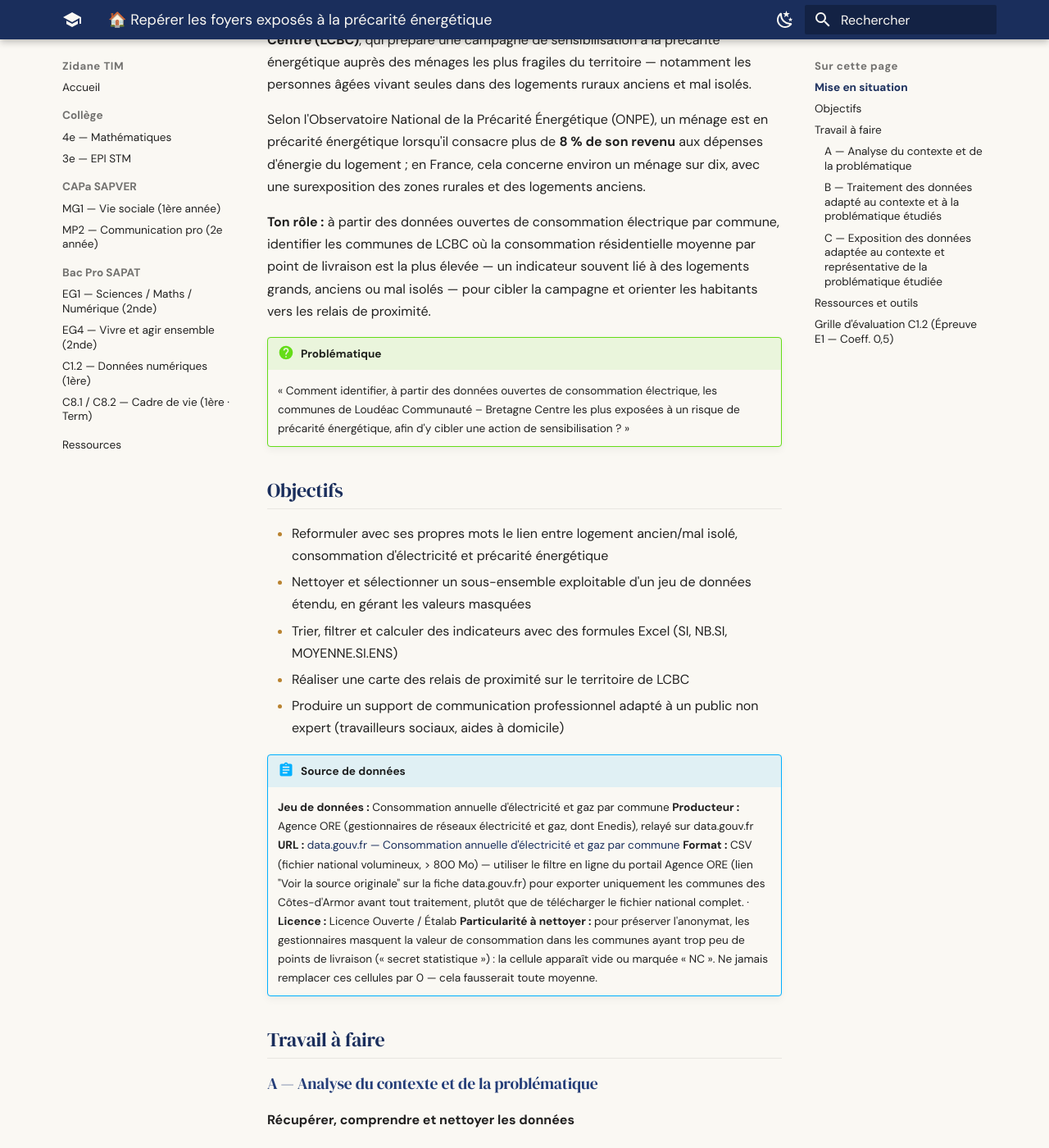
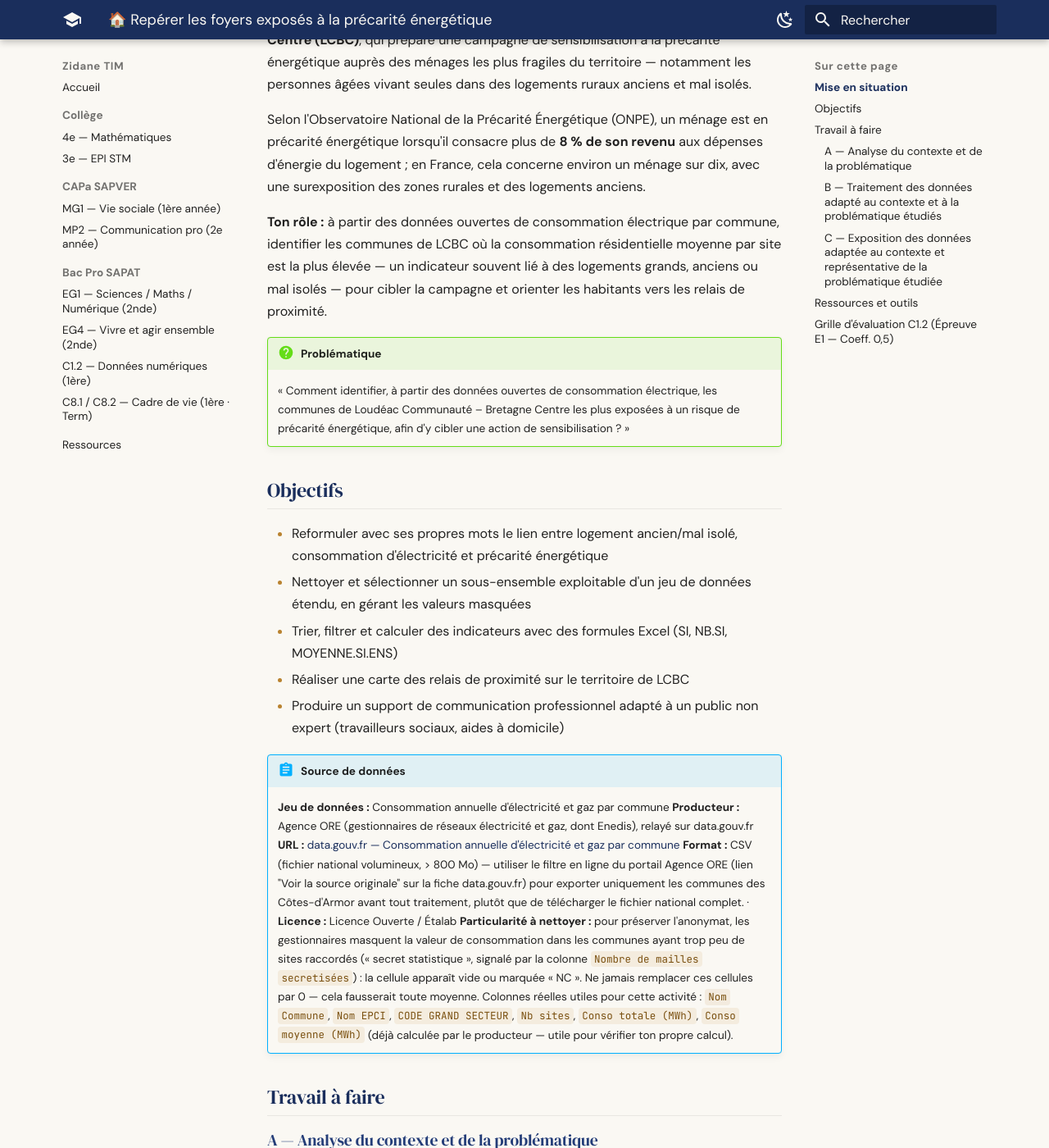
Before and after one commit to zidaneTim/zidane-tim, an MkDocs documentation site: the page built from docs/cours/sapat/activites/c12/energie-lcbc.md, in a window 1280 px wide and 1400 px high, scrolled down 493 px. Shown: the whole window at 82% size. Built offline with MkDocs 1.6.1 and Material for MkDocs 9.7.7, drawn with Linux system fonts in a browser that asks for light colours; some of the changed text lies outside the part shown.

Commit message:
C1.2 Energie : 'points de livraison' n'existe pas dans le fichier ORE reel - renomme en Nb sites (en-tetes verifies par Driss), ajout verification croisee avec Conso moyenne (MWh) deja fournie

```diff
--- a/docs/cours/sapat/activites/c12/energie-lcbc.md
+++ b/docs/cours/sapat/activites/c12/energie-lcbc.md
@@ -26,7 +26,7 @@
 
 Selon l'Observatoire National de la Précarité Énergétique (ONPE), un ménage est en précarité énergétique lorsqu'il consacre plus de **8 % de son revenu** aux dépenses d'énergie du logement ; en France, cela concerne environ un ménage sur dix, avec une surexposition des zones rurales et des logements anciens.
 
-**Ton rôle :** à partir des données ouvertes de consommation électrique par commune, identifier les communes de LCBC où la consommation résidentielle moyenne par point de livraison est la plus élevée — un indicateur souvent lié à des logements grands, anciens ou mal isolés — pour cibler la campagne et orienter les habitants vers les relais de proximité.
+**Ton rôle :** à partir des données ouvertes de consommation électrique par commune, identifier les communes de LCBC où la consommation résidentielle moyenne par site est la plus élevée — un indicateur souvent lié à des logements grands, anciens ou mal isolés — pour cibler la campagne et orienter les habitants vers les relais de proximité.
 
 !!! question "Problématique"
     « Comment identifier, à partir des données ouvertes de consommation électrique, les communes de Loudéac Communauté – Bretagne Centre les plus exposées à un risque de précarité énergétique, afin d'y cibler une action de sensibilisation ? »
@@ -44,7 +44,7 @@
     **Producteur :** Agence ORE (gestionnaires de réseaux électricité et gaz, dont Enedis), relayé sur data.gouv.fr
     **URL :** [data.gouv.fr — Consommation annuelle d'électricité et gaz par commune](https://www.data.gouv.fr/datasets/consommation-annuelle-delectricite-et-gaz-par-commune)
     **Format :** CSV (fichier national volumineux, > 800 Mo) — utiliser le filtre en ligne du portail Agence ORE (lien "Voir la source originale" sur la fiche data.gouv.fr) pour exporter uniquement les communes des Côtes-d'Armor avant tout traitement, plutôt que de télécharger le fichier national complet. · **Licence :** Licence Ouverte / Étalab
-    **Particularité à nettoyer :** pour préserver l'anonymat, les gestionnaires masquent la valeur de consommation dans les communes ayant trop peu de points de livraison (« secret statistique ») : la cellule apparaît vide ou marquée « NC ». Ne jamais remplacer ces cellules par 0 — cela fausserait toute moyenne.
+    **Particularité à nettoyer :** pour préserver l'anonymat, les gestionnaires masquent la valeur de consommation dans les communes ayant trop peu de sites raccordés (« secret statistique », signalé par la colonne `Nombre de mailles secretisées`) : la cellule apparaît vide ou marquée « NC ». Ne jamais remplacer ces cellules par 0 — cela fausserait toute moyenne. Colonnes réelles utiles pour cette activité : `Nom Commune`, `Nom EPCI`, `CODE GRAND SECTEUR`, `Nb sites`, `Conso totale (MWh)`, `Conso moyenne (MWh)` (déjà calculée par le producteur — utile pour vérifier ton propre calcul).
 
 ## Travail à faire
 
@@ -62,14 +62,14 @@
 
 **Calculer et classer un indicateur de vulnérabilité**
 
-1. Ajouter une colonne « Consommation moyenne par point de livraison (MWh) » = Consommation totale ÷ Nombre de points de livraison.
+1. Ajouter une colonne « Consommation moyenne par site (MWh) » = `Conso totale (MWh)` ÷ `Nb sites`, puis vérifier ce calcul en le comparant à la colonne `Conso moyenne (MWh)` déjà fournie par le producteur (les deux doivent être quasi identiques ; un écart signale une erreur de formule).
 2. Trier le tableau par ordre décroissant de cet indicateur et calculer sa médiane avec `MEDIANE()`.
 3. Calculer avec `NB.SI()` le nombre de communes dépassant cette médiane, et avec `MOYENNE.SI.ENS()` la moyenne de l'indicateur en excluant les communes marquées « Donnée disponible = Non ».
 4. Ajouter une colonne « Niveau de vigilance » avec un `SI` imbriqué : « Fort » si l'indicateur > médiane × 1,2, « Moyen » si entre la médiane et ce seuil, « Faible » sinon.
 5. Appliquer une mise en forme conditionnelle (dégradé) sur la colonne de l'indicateur, puis construire un **tableau croisé dynamique** (Commune en ligne, moyenne de l'indicateur en valeurs, tri décroissant).
 
 !!! tip "Astuce"
-    Vérifie que le nombre de points de livraison n'est jamais à 0 avant de diviser, sinon Excel renvoie une erreur `#DIV/0!`.
+    Vérifie que `Nb sites` n'est jamais à 0 avant de diviser, sinon Excel renvoie une erreur `#DIV/0!`.
 
 ### C — Exposition des données adaptée au contexte et représentative de la problématique étudiée
 
```
